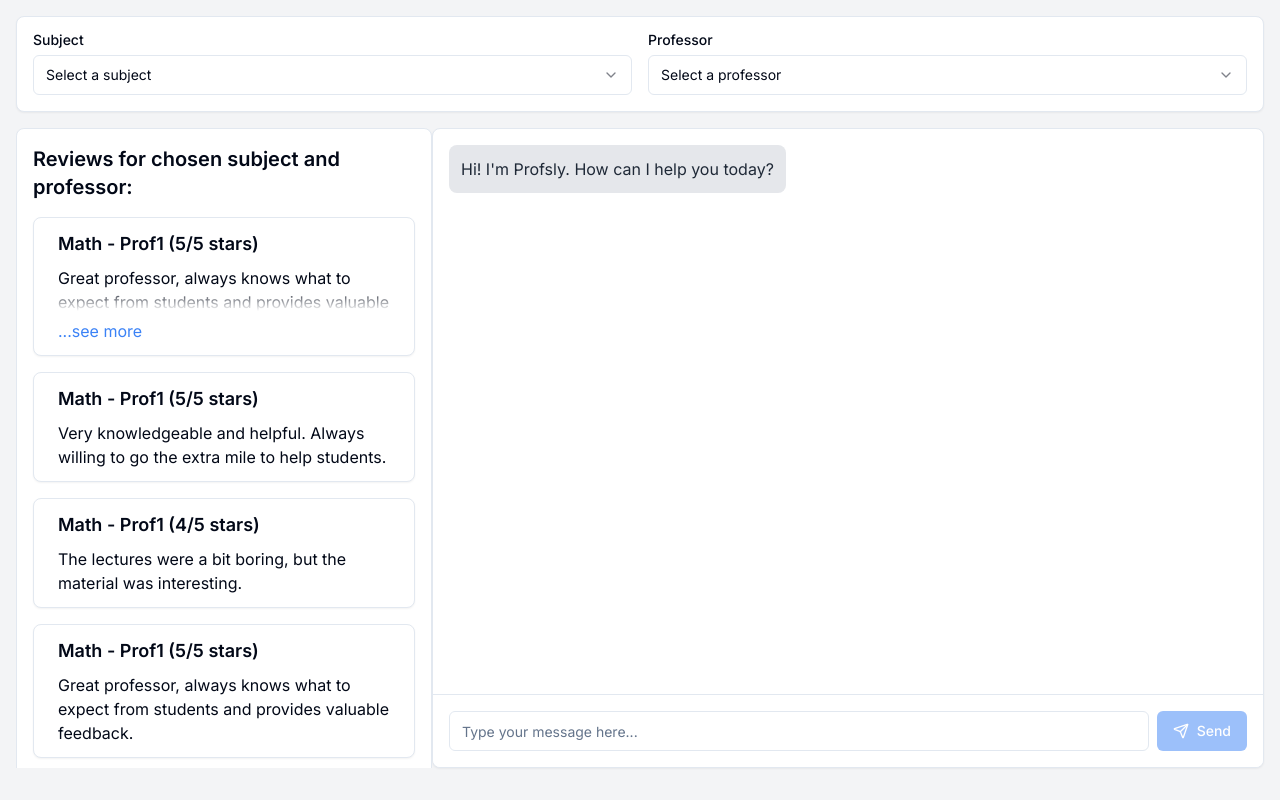
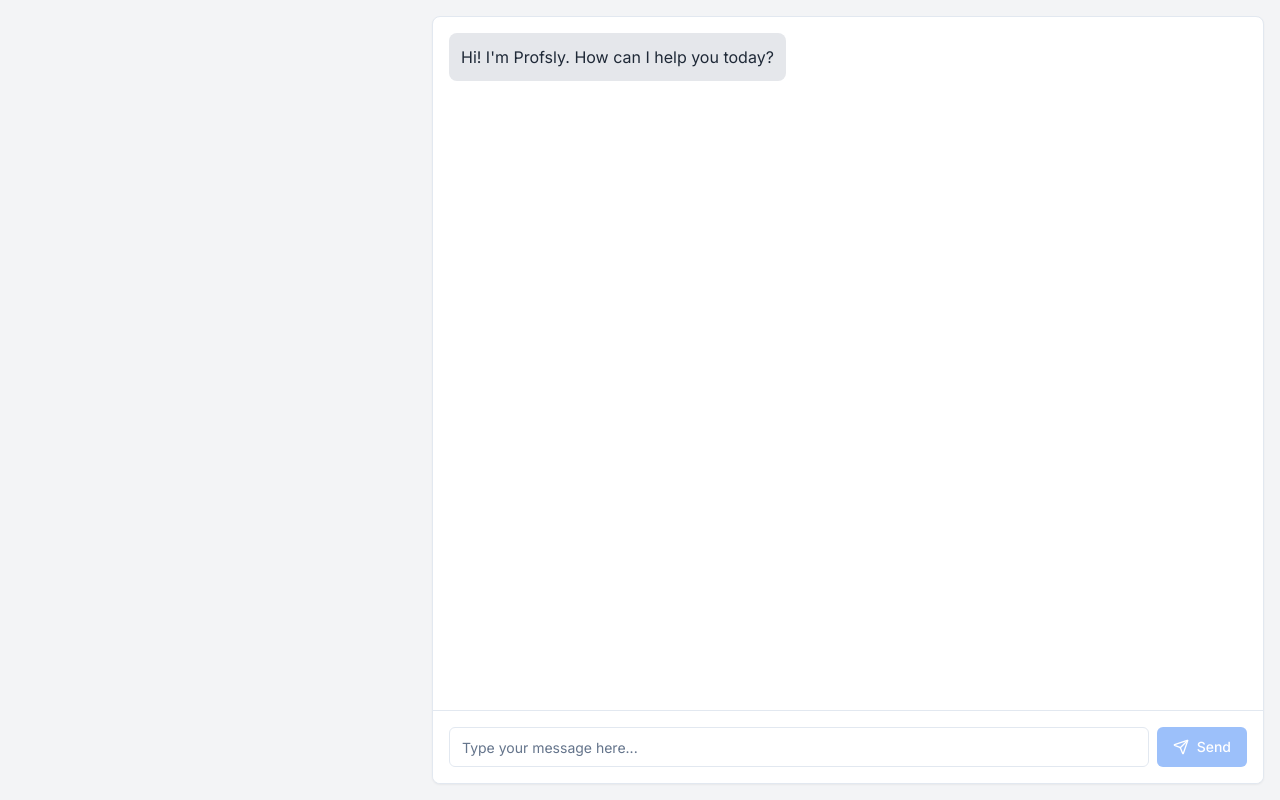
Before and after one commit to nhajela1/terpgpt, a Next.js app: page /chat in a window 1280 px wide. Built offline with nearby package versions, Linux system fonts and the light colour scheme.

Commit message:
revamped ui by removing filters and sidebar returnsbest results

```diff
--- a/src/app/chat/page.tsx
+++ b/src/app/chat/page.tsx
@@ -5,13 +5,23 @@
 import { Card, CardContent } from "@/components/ui/card";
 import { ScrollArea } from "@/components/ui/scroll-area";
 import { Tabs, TabsList, TabsTrigger, TabsContent } from "@/components/ui/tabs";
-import { Select, SelectContent, SelectItem, SelectTrigger, SelectValue } from "@/components/ui/select";
+import {
+  Select,
+  SelectContent,
+  SelectItem,
+  SelectTrigger,
+  SelectValue,
+} from "@/components/ui/select";
 import { Label } from "@/components/ui/label";
 import reviews from "../../../python-backend/reviews.json";
+import { Review } from "@/components/chat-page/review-cards";
+
+interface ChatProps {
+  setReviews: React.Dispatch<React.SetStateAction<Review[]>>;
+}
 
 export default function ChatPage() {
-  const [selectedSubject, setSelectedSubject] = useState("");
-  const [selectedProfessor, setSelectedProfessor] = useState("");
+  const [reviews, setReviews] = useState<Review[]>([]);
   const [isSmallScreen, setIsSmallScreen] = useState(false);
 
   // Detect screen width and set the state
@@ -30,99 +40,39 @@
     return () => window.removeEventListener("resize", handleResize);
   }, []);
 
-  const subjects = Array.from(
-    new Set(reviews.reviews.map((review) => review.subject))
-  );
-  const professors = Array.from(
-    new Set(reviews.reviews.map((review) => review.professor))
-  );
-
   return (
     <div className="h-screen bg-gray-100 p-4" id="chat-page">
-      {/* Header */}
-      {/* Filter section */}
-      <Card className="mb-4" id="filter-section" style={{ maxHeight: "calc(20vh)" }}>
-        <CardContent className="p-4">
-          <div className="flex flex-col space-y-4 sm:flex-row sm:space-y-0 sm:space-x-4">
-            <div className="flex-1">
-              <Label htmlFor="subject-select" className="mb-2 block">
-                Subject
-              </Label>
-              <Select
-                value={selectedSubject}
-                onValueChange={setSelectedSubject}
-              >
-                <SelectTrigger id="subject-select">
-                  <SelectValue placeholder="Select a subject" />
-                </SelectTrigger>
-                <SelectContent>
-                  {subjects.map((subject) => (
-                    <SelectItem key={subject} value={subject}>
-                      {subject}
-                    </SelectItem>
-                  ))}
-                </SelectContent>
-              </Select>
-            </div>
-            <div className="flex-1">
-              <Label htmlFor="professor-select" className="mb-2 block">
-                Professor
-              </Label>
-              <Select
-                value={selectedProfessor}
-                onValueChange={setSelectedProfessor}
-              >
-                <SelectTrigger id="professor-select">
-                  <SelectValue placeholder="Select a professor" />
-                </SelectTrigger>
-                <SelectContent>
-                  {professors.map((prof) => (
-                    <SelectItem key={prof} value={prof}>
-                      {prof}
-                    </SelectItem>
-                  ))}
-                </SelectContent>
-              </Select>
-            </div>
-          </div>
-        </CardContent>
-      </Card>
-
-      {/* Review cards and chat sections */}
-      <div className="h-full flex" id="review-chat-section" style={{ maxHeight: "calc(80vh)" }}>
+      <div
+        className="h-full flex"
+        id="review-chat-section"
+        style={{ maxHeight: "calc(100vh - 2rem)" }}
+      >
         {isSmallScreen ? (
-          <Tabs defaultValue="chat" className="w-full flex flex-col y-overflow-auto">
+          <Tabs
+            defaultValue="chat"
+            className="w-full flex flex-col y-overflow-auto"
+          >
             <TabsList>
               <TabsTrigger value="review">Reviews</TabsTrigger>
               <TabsTrigger value="chat">Chat</TabsTrigger>
             </TabsList>
             <TabsContent value="review">
               <ScrollArea>
-                <ReviewCards
-                  review={reviews.reviews[0]}
-                  reviews={reviews}
-                  selectedSubject={selectedSubject}
-                  selectedProfessor={selectedProfessor}
-                />
+                <ReviewCards reviews={reviews} />
               </ScrollArea>
             </TabsContent>
             <TabsContent value="chat" style={{ maxHeight: "calc(65vh)" }}>
-              <Chat />
+              <Chat setReviews={setReviews} />
             </TabsContent>
           </Tabs>
         ) : (
           <>
             <div className="w-1/2 h-full overflow-y-auto">
               <ScrollArea>
-                <ReviewCards
-                  review={reviews.reviews[0]}
-                  reviews={reviews}
-                  selectedSubject={selectedSubject}
-                  selectedProfessor={selectedProfessor}
-                />
+                <ReviewCards reviews={reviews} />
               </ScrollArea>
             </div>
-            <Chat />
+            <Chat setReviews={setReviews} />
           </>
         )}
       </div>
--- a/src/components/chat-page/chat.tsx
+++ b/src/components/chat-page/chat.tsx
@@ -1,4 +1,4 @@
-"use client"
+"use client";
 import React, { useState, KeyboardEvent } from "react";
 import ReactMarkdown from "react-markdown";
 import { Card, CardContent, CardFooter } from "@/components/ui/card";
@@ -7,8 +7,13 @@
 import { Input } from "@/components/ui/input";
 import { ScrollArea } from "@/components/ui/scroll-area";
 import reviews from "../../../python-backend/reviews.json";
+import { Review } from "./review-cards";
 
-export default function Chat() {
+interface ChatProps {
+  setReviews: React.Dispatch<React.SetStateAction<Review[]>>;
+}
+
+const Chat: React.FC<ChatProps> = ({ setReviews }) => {
   const [messages, setMessages] = useState([
     {
       role: "assistant",
@@ -17,25 +22,13 @@
   ]);
   const [message, setMessage] = useState("");
   const [loading, setLoading] = useState(false);
-  const [selectedSubject, setSelectedSubject] = useState("");
-  const [selectedProfessor, setSelectedProfessor] = useState("");
-
-  // Mock data for classes and professors
-  const subjects = Array.from(
-    new Set(reviews.reviews.map((review) => review.subject))
-  );
-  const professors = Array.from(
-    new Set(reviews.reviews.map((review) => review.professor))
-  );
 
   const sendMessage = async () => {
     if (message.trim() === "") return;
     setLoading(true);
     setMessage("");
 
-    // Prepare the message with filter information, but don't show it in the UI
     const fullMessage = message;
-    const messageWithFilters = `[Subject: ${selectedSubject}, Professor: ${selectedProfessor}] ${message}`;
 
     setMessages((messages) => [
       ...messages,
@@ -51,7 +44,7 @@
         },
         body: JSON.stringify([
           ...messages,
-          { role: "user", content: messageWithFilters },
+          { role: "user", content: fullMessage },
         ]),
       });
 
@@ -62,12 +55,30 @@
       const reader = response.body.getReader();
       const decoder = new TextDecoder();
       let result = "";
+      let reviewsSet = false;
 
       while (true) {
         const { done, value } = await reader.read();
         if (done) break;
         const text = decoder.decode(value, { stream: true });
         result += text;
+
+        if (!reviewsSet) {
+          try {
+            const data = JSON.parse(result);
+            if (data.reviews) {
+              const processedReviews = data.reviews.map((review: any) => ({
+                ...review,
+                courses: review.courses.split(", "),
+              }));
+              setReviews(processedReviews);
+              reviewsSet = true;
+              result = "";
+            }
+          } catch (e) {
+            // Not valid JSON yet, continue reading
+          }
+        } else {
           setMessages((messages) => {
             let lastMessage = messages[messages.length - 1];
             let otherMessages = messages.slice(0, messages.length - 1);
@@ -76,6 +87,7 @@
               { ...lastMessage, content: lastMessage.content + text },
             ];
           });
+        }
       }
     } catch (error) {
       console.error("Error:", error);
@@ -96,7 +108,7 @@
       e.preventDefault();
       sendMessage();
     }
-  }
+  };
 
   return (
     <div className="h-full w-full flex bg-gray-100">
@@ -149,4 +161,6 @@
       </Card>
     </div>
   );
-}
+};
+
+export default Chat;
--- a/src/components/chat-page/review-cards.tsx
+++ b/src/components/chat-page/review-cards.tsx
@@ -6,39 +6,52 @@
 import { ScrollArea } from "@radix-ui/react-scroll-area";
 
 // Define the Review type
-interface Review {
-  subject: string;
+export interface Review {
   professor: string;
+  expected_grade: string;
   review: string;
-  stars: number;
+  average_rating: number;
+  courses: string[];
+}
+
+interface GroupedReviews {
+  [professor: string]: {
+    reviews: Review[];
+    average_rating: number;
+    courses: string[];
+  };
 }
 
 // Define the Props type
 interface ReviewCardsProps {
-  review: Review;
-  reviews: { reviews: Review[] };
-  selectedSubject: string | null;
-  selectedProfessor: string | null;
+  reviews: Review[];
 }
 
-const ReviewCards: React.FC<ReviewCardsProps> = ({
-  review,
-  reviews,
-  selectedSubject,
-  selectedProfessor,
-}) => {
-  const [expandedIndex, setExpandedIndex] = useState<number | null>(null);
-  const [shouldShowExpand, setShouldShowExpand] = useState<boolean[]>([]);
+const ReviewCards: React.FC<ReviewCardsProps> = ({ reviews }) => {
+  const [expandedIndex, setExpandedIndex] = useState<
+    Record<string, number | null>
+  >({});
+  const [shouldShowExpand, setShouldShowExpand] = useState<
+    Record<string, boolean[]>
+  >({});
 
-  const reviewRefs = useRef<(HTMLDivElement | null)[]>([]);
+  const reviewRefs = useRef<Record<string, (HTMLDivElement | null)[]>>({});
 
-  const toggleExpand = (index: number) => {
-    setExpandedIndex(expandedIndex === index ? null : index);
+  const toggleExpand = (professor: string, index: number) => {
+    setExpandedIndex((prev) => ({
+      ...prev,
+      [professor]: prev[professor] === index ? null : index,
+    }));
   };
 
   useEffect(() => {
-    const newShouldShowExpand = reviews.reviews.map((_, index) => {
-      const element = reviewRefs.current[index];
+    const groupedReviews = groupReviews(reviews);
+    const newShouldShowExpand: Record<string, boolean[]> = {};
+
+    Object.keys(groupedReviews).forEach((professor) => {
+      newShouldShowExpand[professor] = groupedReviews[professor].reviews.map(
+        (_, index) => {
+          const element = reviewRefs.current[professor]?.[index];
           if (element) {
             const lineHeight = parseFloat(
               getComputedStyle(element).lineHeight || "1.2"
@@ -47,54 +60,71 @@
             return lines > 4;
           }
           return false;
+        }
+      );
     });
+
     setShouldShowExpand(newShouldShowExpand);
-  }, [reviews, selectedSubject, selectedProfessor]);
+  }, [reviews]);
+
+  if (reviews.length === 0) {
+    return null;
+  }
+
+  const groupedReviews = groupReviews(reviews);
 
   return (
     <Card className="sm:w-full sm:h-auto">
-      {/* Reviews for chosen subject and professor */}
       <CardContent className="p-4">
-        <h2 className="text-xl font-semibold mb-4">
-          Reviews for chosen subject and professor:
-        </h2>
+        <h2 className="text-xl font-semibold mb-4">Reviews:</h2>
+        {Object.entries(groupedReviews).map(([professor, data]) => (
+          <div key={professor} className="mb-8">
+            <h3 className="text-lg font-semibold mb-2">{professor}</h3>
+            <div className="mb-4">
+              <p>
+                <strong>Courses:</strong> {data.courses.join(", ")}
+              </p>
+              <p>
+                <strong>Average Rating:</strong>{" "}
+                {data.average_rating.toFixed(1)}/5 stars
+              </p>
+            </div>
             <div>
-          {reviews.reviews
-            .filter(
-              (review) =>
-                (!selectedSubject || review.subject === selectedSubject) &&
-                (!selectedProfessor || review.professor === selectedProfessor)
-            )
-            .map((review, index) => (
+              {data.reviews.map((review, index) => (
                 <ScrollArea key={index}>
                   <Card className="mb-4">
                     <CardContent className="pt-3 pb-3">
-                    <h3 className="font-semibold text-lg mb-2">
-                      {review.subject} - {review.professor} ({review.stars}/5
-                      stars)
-                    </h3>
+                      <h4 className="font-semibold text-lg mb-2">
+                        Expected Grade: {review.expected_grade}
+                      </h4>
                       <div
                         ref={(el) => {
-                        reviewRefs.current[index] = el;
+                          if (!reviewRefs.current[professor]) {
+                            reviewRefs.current[professor] = [];
+                          }
+                          reviewRefs.current[professor][index] = el;
                         }}
                         className={`relative ${
-                        expandedIndex === index || !shouldShowExpand[index]
+                          expandedIndex[professor] === index ||
+                          !shouldShowExpand[professor]?.[index]
                             ? ""
                             : "max-h-[2.8em] overflow-hidden"
                         }`}
                       >
                         <ReactMarkdown>{review.review}</ReactMarkdown>
-                      {expandedIndex !== index && shouldShowExpand[index] && (
+                        {expandedIndex[professor] !== index &&
+                          shouldShowExpand[professor]?.[index] && (
                             <div className="absolute bottom-0 left-0 w-full bg-gradient-to-t from-white to-transparent h-[1.5em]" />
                           )}
                       </div>
-                    {/* If shouldShowExpand[index] is true, the "&&" operator will render the button. */}
-                    {shouldShowExpand[index] && (
+                      {shouldShowExpand[professor]?.[index] && (
                         <button
-                        onClick={() => toggleExpand(index)}
+                          onClick={() => toggleExpand(professor, index)}
                           className="text-blue-500 mt-2"
                         >
-                        {expandedIndex === index ? "See less" : "...see more"}
+                          {expandedIndex[professor] === index
+                            ? "See less"
+                            : "...see more"}
                         </button>
                       )}
                     </CardContent>
@@ -102,9 +132,27 @@
                 </ScrollArea>
               ))}
             </div>
+          </div>
+        ))}
       </CardContent>
     </Card>
   );
 };
 
+const groupReviews = (reviews: Review[]): GroupedReviews => {
+  return reviews.reduce((acc: GroupedReviews, review) => {
+    if (!acc[review.professor]) {
+      acc[review.professor] = {
+        reviews: [],
+        average_rating: 0,
+        courses: [],
+      };
+    }
+    acc[review.professor].reviews.push(review);
+    acc[review.professor].average_rating = review.average_rating;
+    acc[review.professor].courses = review.courses;
+    return acc;
+  }, {});
+};
+
 export default ReviewCards;
```
Also changed, not shown: src/app/api/chat/route.ts (+44 -15 lines), 1 other file (tests, documents, lock files or other folders). Lines whose indentation alone changed are shown as unchanged.
